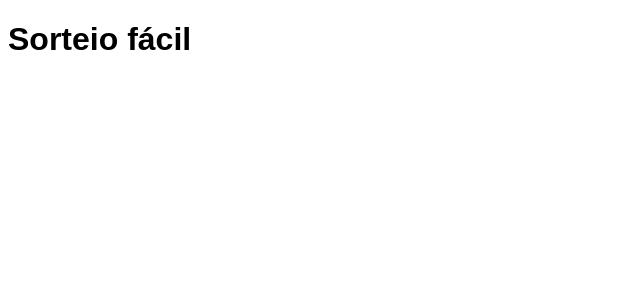
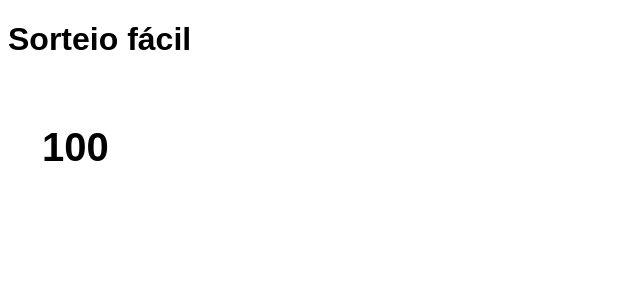
Before and after one commit to DevDemetrio/SorteirFacil, a React (Vite) app: page / in a window 1280 px wide. Shown: the top 300 px of the page, without its empty margins (0-640 px from the left). Built offline with nearby package versions, Linux system fonts and the light colour scheme.

Commit message:
Círculo e componetes de estilos relacionados compo o numero que aparecerá após o sorteio, estão prontos

```diff
--- a/src/App.jsx
+++ b/src/App.jsx
@@ -1,3 +1,4 @@
+import NumberCircle from "./componets/NumberCircle"
 import { Title } from "./componets/Title/styled"
 
 function App() {
@@ -7,6 +8,7 @@ function App() {
       <Title>
         Sorteio fácil
       </Title>
+      <NumberCircle />
     </>
   )
 }
--- /dev/null
+++ b/src/componets/NumberCircle/index.jsx
@@ -0,0 +1,15 @@
+import { NumberContainer, NumberSort } from "./styled"
+
+
+const NumberCircle = () =>{
+  return(
+    <NumberContainer>
+      <NumberSort>
+          100
+      </NumberSort>
+    </NumberContainer>
+  )
+}
+
+
+export default NumberCircle
--- /dev/null
+++ b/src/componets/NumberCircle/styled.js
@@ -0,0 +1,16 @@
+import styled from "styled-components"
+
+export const NumberContainer = styled.div`
+  width: 8.437rem;
+ height: 8.437rem;
+  display: flex;
+  justify-content: center;
+  align-items: center;
+  border-radius: 50%;
+  background-color: FFFFFF;
+`
+
+export const NumberSort = styled.span`
+  font-size: 40px;
+  font-weight: bold;
+`
```
